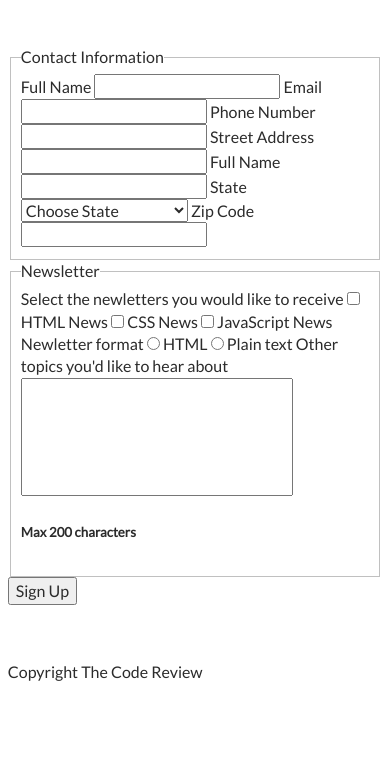
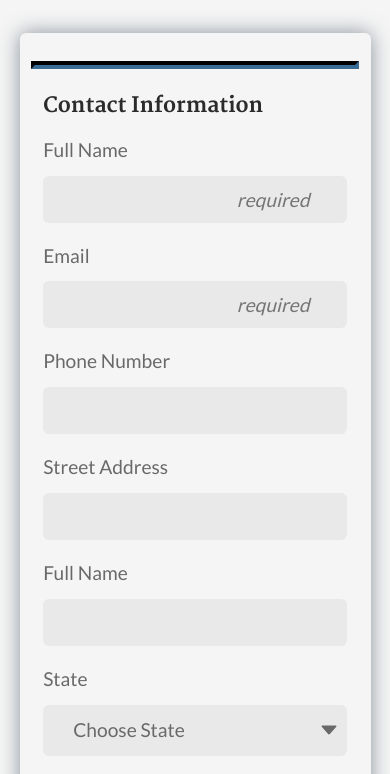
Before and after one commit to MitHipster/project_3_registration_form, a plain HTML site: page index.html in a window 390 px wide. Shown: the part 236-1010 px from the top of the page. Before the commit the page ends 956 px from the top, so only its background shows below. Drawn offline with Linux system fonts and the light colour scheme.

Commit message:
Contact Information Styling
Applied styling to the Contact Information section of the form for the
mobile layout.

```diff
--- a/css/styles.css
+++ b/css/styles.css
@@ -3,19 +3,110 @@
    ================================ */
 * {
   box-sizing: border-box;
+/*  border: 1px solid red;*/
 }
 
 body {
+  background-color: #f5f5f5;
   color: #2b2b2b;
   font-size: 1rem;
   font-family: 'Lato', sans-serif;
-/*  font-family: 'Martel', serif;*/
   line-height: 1.4;
+}
+
+header {
+  background-color: #192f41;
+  color: #f5f5f5;
+  padding: 25px 0;
+  box-shadow: 0 2px 10px 0 #060b10;
+}
+
+header,
+section {
+  font-family: 'Martel', serif;
+  text-align: center;
+}
+
+h1, h5 {
+  margin: 0;
+}
+
+p {
+  color: #696969;
 }
 
 form,
 section {
-  padding: 20px 2%;
+  padding: 20px 3%;
+}
+
+form {
+  background-color: #f5f5f5;
+  margin: 0 5%;
+  border-radius: 6px;
+  box-shadow: 0 0 20px rgba(25, 47, 65, 0.5);
+}
+
+hr {
+  border-color: #192f41;
+  border-width: 4px;
+}
+
+fieldset {
+  border: none;
+}
+
+legend {
+  font-family: 'Martel', serif;
+  font-size: 1.3rem;
+  font-weight: 800;
+  padding: 15px 0 10px;
+}
+
+label,
+input,
+select,
+textarea {
+  font-size: 1.2rem;
+  color: #696969;
+}
+
+input:not([type="checkbox"]):not([type="radio"]):not([name="zip"]),
+select,
+textarea {
+  width: 100%;
+}
+
+select {
+  -webkit-appearance: none;
+  -moz-appearance: none;
+  appearance: none;
+  background: transparent url("../img/icon-arrow-down.svg") no-repeat 98% center;
+  background-size: 24px;
+}
+
+input,
+select,
+textarea {
+  border: none;
+  border-radius: 6px;
+  outline-color: #192f41;
+  padding: 12px 30px;
+  background-color: rgba(222, 222, 222, 0.5);
+  margin: 12px 0 20px;
+}
+
+input:placeholder-shown {
+  text-align: right;
+  font-style: italic;
+}
+
+input:focus {
+  text-align: left;
+}
+
+section:last-of-type {
+  font-style: italic;
 }
 
 
--- a/index.html
+++ b/index.html
@@ -5,7 +5,7 @@
     <title>The Code Review - signup for our newsletter</title>
     <meta name="description" content="">
     <meta name="viewport" content="width=device-width, initial-scale=1">
-    <link href="https://fonts.googleapis.com/css?family=Lato:400,400i|Martel:400,800" rel="stylesheet">
+    <link href="https://fonts.googleapis.com/css?family=Lato|Martel:400,800" rel="stylesheet">
     <link rel="stylesheet" href="css/normalize.min.css">
     <link rel="stylesheet" href="css/styles.css">
 
@@ -21,15 +21,16 @@
     </section>
 
     <form id="signup-form">
+      <hr>
       <fieldset>
 
         <legend>Contact Information</legend>
 
         <label for="fullname">Full Name</label>
-        <input type="text" id="fullname" name="fullname" required>
+        <input type="text" id="fullname" name="fullname" placeholder="required  " required>
 
         <label for="email">Email</label>
-        <input type="email" id="email" name="email" required>
+        <input type="email" id="email" name="email" placeholder="required  " required>
 
         <label for="tel">Phone Number</label>
         <input type="tel" id="tel" name="tel">
@@ -96,28 +97,28 @@
           <option value="WY">Wyoming</option>
         </select>
 
-        <label for="zip">Zip Code</label>
+        <label for="zip">Zip Code</label><br class="break">
         <input type="text" id="zip" name="zip">
 
       </fieldset>
-
+      <hr>
       <fieldset>
 
         <legend>Newsletter</legend>
 
-        <label>Select the newletters you would like to receive</label>
+        <label>Select the newletters you would like to receive</label><br>
         <input type="checkbox" id="html-news" name="news" value="html">
-        <label for="html-news">HTML News</label>
+        <label for="html-news">HTML News</label><br>
         <input type="checkbox" id="css-news" name="news" value="css">
-        <label for="css-news">CSS News</label>
+        <label for="css-news">CSS News</label><br>
         <input type="checkbox" id="js-news" name="news" value="js">
-        <label for="js-news">JavaScript News</label>
+        <label for="js-news">JavaScript News</label><br>
 
-        <label>Newletter format</label>
+        <label>Newletter format</label><br>
         <input type="radio" id="html-format" name="format" value="html">
-        <label for="html-format">HTML</label>
+        <label for="html-format">HTML</label><br>
         <input type="radio" id="plain-format" name="format" value="plain">
-        <label for="plain-format">Plain text</label>
+        <label for="plain-format">Plain text</label><br>
 
         <label for="other-topics">Other topics you'd like to hear about</label>
         <textarea id="other-topics" name="other-topics" rows="5" cols="30" maxlength="200"></textarea>
@@ -127,7 +128,7 @@
       </fieldset>
 
       <button type="submit" id="signup-btn" form="signup-form" formaction="#">Sign Up</button>
-
+      <hr>
     </form>
 
     <section>
```
Also changed, not shown: img/icon-arrow-down.svg (added).
